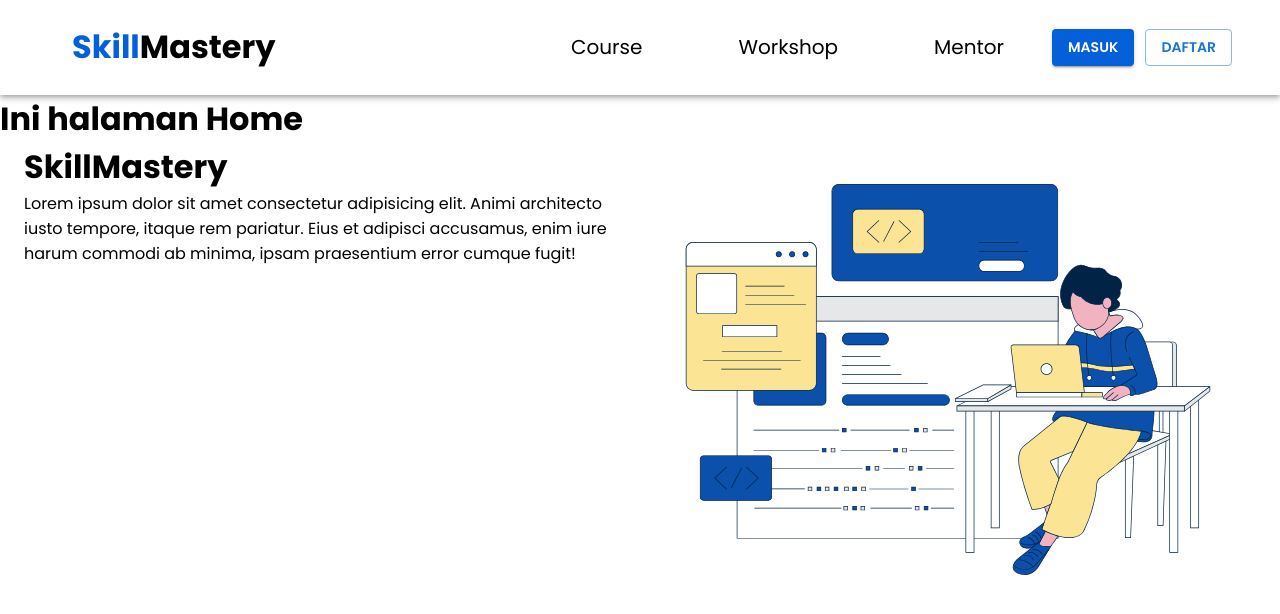
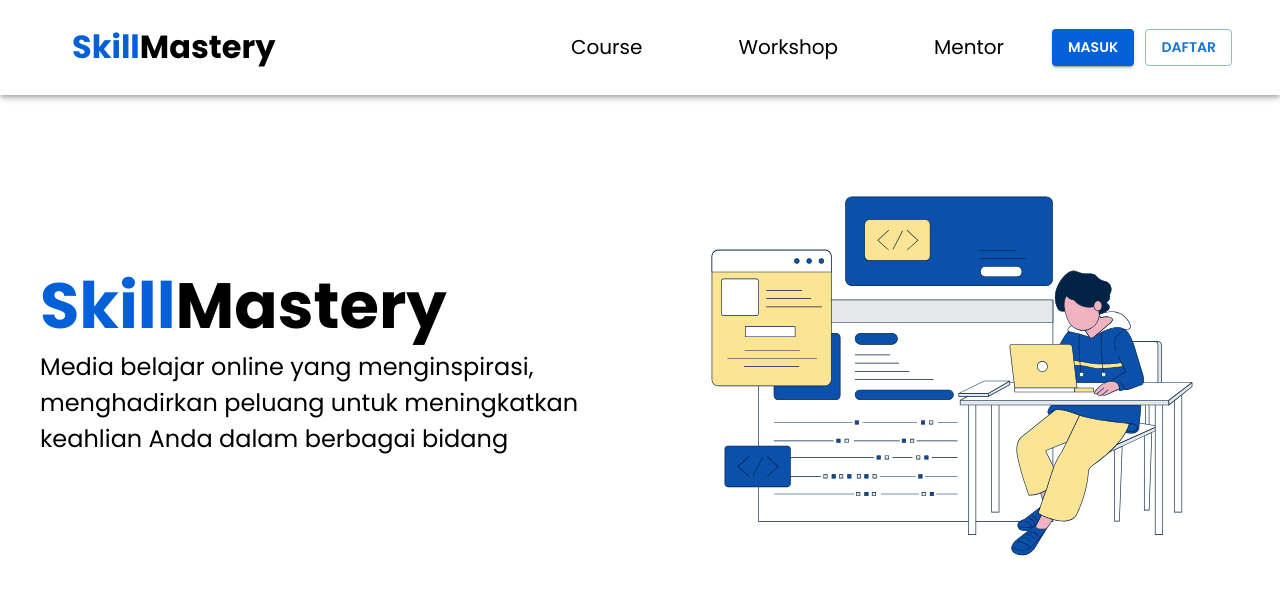
Before and after one commit to tugas-akhir-fs26/FE-SkillMastery, a React (Vite) app: page / in a window 1280 px wide. Shown: the top 614 px of the page. Built offline with nearby package versions, Linux system fonts and the light colour scheme.

Commit message:
membuat jumbotron (search bar on progress)

```diff
--- /dev/null
+++ b/src/components/homepage/banner.jsx
@@ -0,0 +1,20 @@
+import { Box } from "@mui/system";
+import React from "react";
+
+
+export default function Banner(){
+    return(
+        <Box sx={{
+            display: "flex",
+            flexDirection: "column",
+            justifyContent: "center",
+            alignItems: "center",
+            height: "100%",
+            textAlign : "left",
+            my:2,
+            p:2,
+          }}>
+            <img src="../src/assets/BG.svg" alt="Background Image" width={550} />
+        </Box>
+    )
+}
--- a/src/components/homepage/headline.jsx
+++ b/src/components/homepage/headline.jsx
@@ -1,11 +1,52 @@
 import React from "react";
+import Box from "@mui/material/Box";
+import { TextField, Typography } from "@mui/material";
 
+export default function Headline() {
+  return (
+    <Box
+      sx={{
+        display: "flex",
+        flexDirection: "column",
+        justifyContent: "center",
+        alignItems: "center",
+        height: "100%",
+        textAlign : "left",
+        p:2,
+      }}
+    >
+      <Box sx={{ display: "flex",width:"100%",}}>
+        <Typography
+          variant="h5"
+          sx={{
+            color: "#0460D9",
+            fontWeight: 700,
+            fontSize: "64px",
+            textTransform: "capitalize",
 
-export default function Headline(){
-    return (
-        <>
-            <h1>SkillMastery</h1>
-            <p>Lorem ipsum dolor sit amet consectetur adipisicing elit. Animi architecto iusto tempore, itaque rem pariatur. Eius et adipisci accusamus, enim iure harum commodi ab minima, ipsam praesentium error cumque fugit!</p>
-        </>
-    )
+          }}
+        >
+          Skill
+        </Typography>
+        <Typography
+          variant="h5"
+          sx={{
+            color: "black",
+            fontWeight: 700,
+            fontSize: "64px",
+            textTransform: "capitalize",
+          }}
+        >
+          Mastery
+        </Typography>
+      </Box>
+      <Typography sx={{
+        fontSize:"24px"
+      }}>
+        Media belajar online yang menginspirasi, menghadirkan peluang untuk
+        meningkatkan keahlian Anda dalam berbagai bidang
+      </Typography>
+
+    </Box>
+  );
 }
--- a/src/components/homepage/jumbotron.jsx
+++ b/src/components/homepage/jumbotron.jsx
@@ -5,6 +5,7 @@ import Container from '@mui/material/Container';
 import Paper from '@mui/material/Paper';
 import Grid from '@mui/material/Grid';
 import Headline from './headline';
+import Banner from './banner';
 
 const Item = styled(Paper)(({ theme }) => ({
   backgroundColor: theme.palette.mode === 'dark' ? '#1A2027' : '#fff',
@@ -23,7 +24,7 @@ export default function BasicGrid() {
           <Headline />
         </Grid>
         <Grid item xs={6}>
-          <img src="../src/assets/BG.svg" alt="Background Image" width={600} />
+          <Banner />
         </Grid>
       </Grid>
     </Box>
--- a/src/pages/home.jsx
+++ b/src/pages/home.jsx
@@ -5,7 +5,6 @@ import Jumbotron from "../components/homepage/jumbotron"
 function Home(){
     return(
         <>
-            <h1>Ini halaman Home</h1>
             <Jumbotron />
         </>
     )
```
